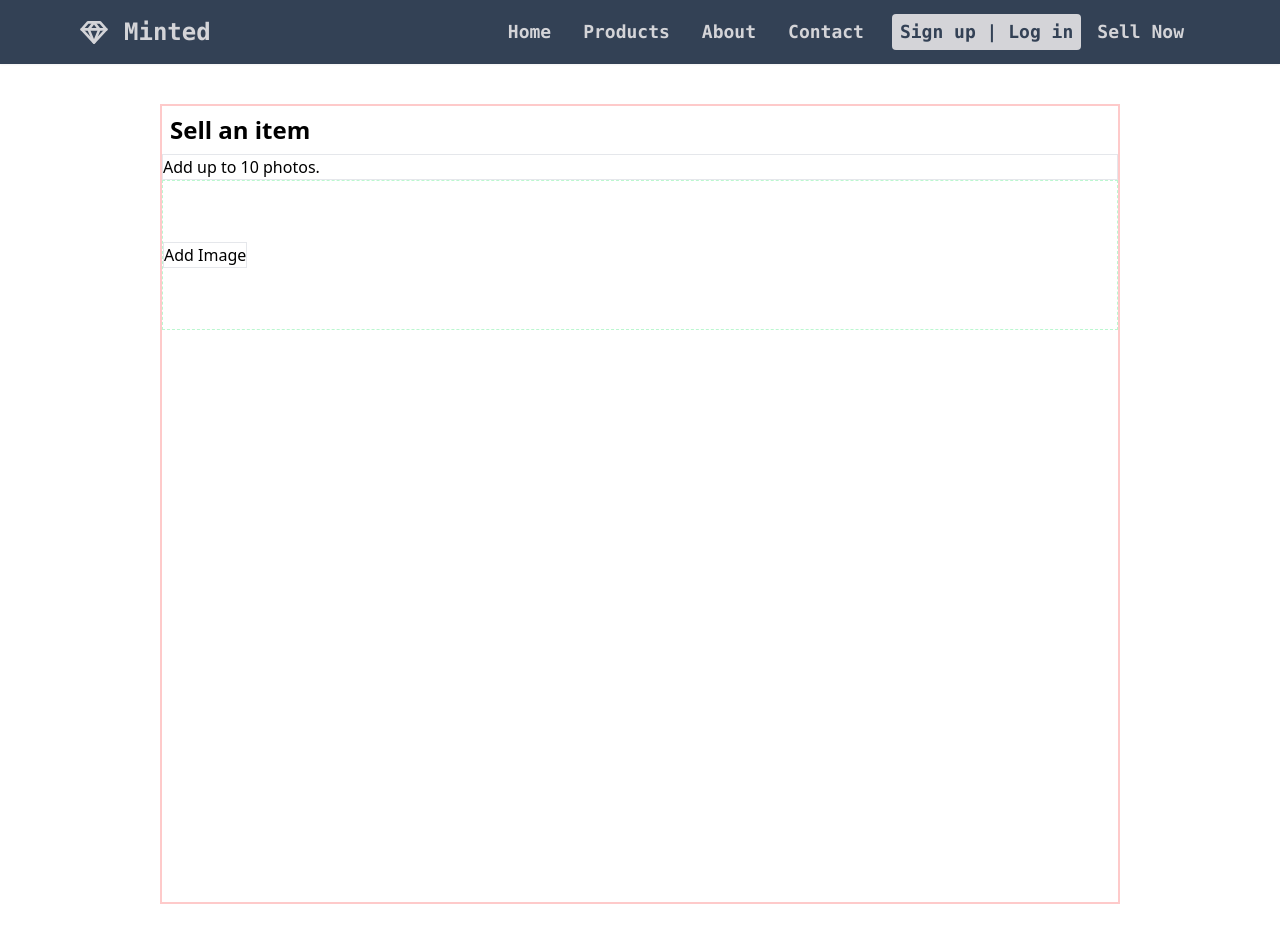
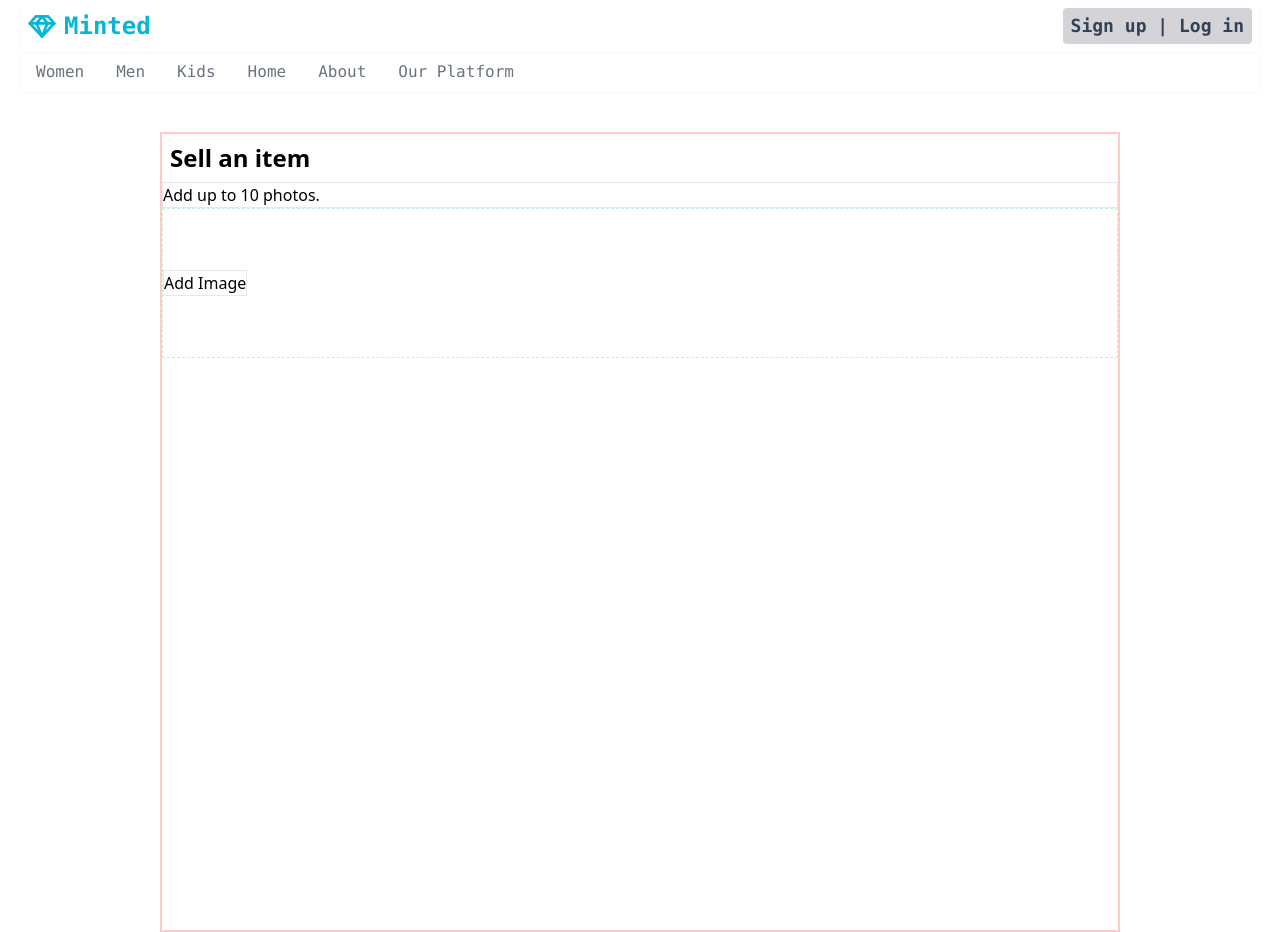
Before and after one commit to minjie0501/minted, a Next.js app in the folder frontend/: page /items/new in a window 1280 px wide. Before the commit the page ends 904 px from the top, so only its background shows below. Built offline with nearby package versions, Linux system fonts and the light colour scheme.

Commit message:
vinted ui

```diff
--- /dev/null
+++ b/frontend/components/Header/Header.tsx
@@ -0,0 +1,19 @@
+import Image from "next/image";
+import React from "react";
+import HeaderCard from "./HeaderCard";
+
+type Props = {};
+
+// TODO: make this responsive
+export default function Header({}: Props) {
+  return (
+    <div className="relative flex justify-center w-full ">
+      <div className="absolute m-auto px-5 xl:px-0 w-full  xl:w-[1240px] top-1/4 h-fit">
+        <HeaderCard />
+      </div>
+      <div className=" relative w-screen min-h-[65vh]  -z-10">
+        <Image src={"/assets/carousel3.jpg"} alt="" layout="fill" className="object-cover" />
+      </div>
+    </div>
+  );
+}
--- /dev/null
+++ b/frontend/components/Header/HeaderCard.tsx
@@ -0,0 +1,19 @@
+import React from "react";
+
+type Props = {};
+
+
+
+export default function HeaderCard({}: Props) {
+  return (
+    <div className="w-[350px] bg-white p-8">
+      <h1 className="text-4xl font-medium whitespace-pre-wrap">
+        Ready to {"\n"}declutter your {"\n"}closet?
+      </h1>
+      <button className="px-10 py-2 mt-10 mb-4 w-full bg-cyan-500 rounded-md">Sell now</button>
+      <div>
+        <a href="" className="text-cyan-500">Learn how it works</a>
+      </div>
+    </div>
+  );
+}
--- a/frontend/components/HomeContent.tsx
+++ b/frontend/components/HomeContent.tsx
@@ -1,35 +1,25 @@
-import React from "react";
+import React, { ReactElement, useEffect, useState } from "react";
 import { Card } from "./HomeContentItems/Card";
 import { ContentTable } from "./HomeContentItems/ContentTable";
 
 interface Props {}
 
+
 export function HomeContent({}: Props) {
+  const [nbOfCards, setNbOfCards] = useState(10);
+
+
   return (
     <div className=" w-full h-full pt-10">
       <ContentTable title="Featured Items">
-        <Card />
-        <Card />
-        <Card />
-        <Card />
-        <Card />
-        <Card />
-        <Card />
-        <Card />
-        <Card />
-        <Card />
+        {Array.from({ length: nbOfCards }).map((_, i) => (
+          <Card key={i} />
+        ))}
       </ContentTable>
       <ContentTable title="Popular Brands">
-        <Card />
-        <Card />
-        <Card />
-        <Card />
-        <Card />
-        <Card />
-        <Card />
-        <Card />
-        <Card />
-        <Card />
+        {Array.from({ length: nbOfCards }).map((_, i) => (
+          <Card key={i} />
+        ))}
       </ContentTable>
     </div>
   );
--- a/frontend/components/HomeContentItems/Card.tsx
+++ b/frontend/components/HomeContentItems/Card.tsx
@@ -5,7 +5,7 @@ interface Props {}
 
 export function Card({}: Props) {
   return (
-    <div className="p-2 w-48 sm:w-64 ">
+    <div className="p-0 lg:p-2 w-40 sm:w-64 m-auto">
       <div>Username</div>
       <div className="relative h-60 sm:h-80 w-full">
         <Image src="/assets/dummyimage.jpg" layout="fill" alt="" />
--- a/frontend/components/HomeContentItems/ContentTable.tsx
+++ b/frontend/components/HomeContentItems/ContentTable.tsx
@@ -2,15 +2,16 @@ import React, { ReactElement } from "react";
 import { Card } from "./Card";
 
 interface Props {
-  children: ReactElement | ReactElement[];
+  children: ReactElement | ReactElement[] | any; // TODO: change this for any for the .map in HomeContent
   title: string;
 }
 
 export function ContentTable({ children, title }: Props) {
   return (
-    <div className="m-auto w-[390px] sm:w-[600px] md:w-[820px] lg:w-[1040px] xl:w-[1240px]">
-      <h2 className="ml-2 sm:ml-12 md:ml-8 lg:ml-3 xl:ml-0 text-2xl font-semibold mb-4">{title}</h2>
-      <div className=" flex flex-wrap xl:grid xl:grid-cols-5 justify-items-center mb-16 justify-center">{children}</div>
+    <div className="m-auto px-5 xl:px-0 w-full  xl:w-[1240px]">
+      <h2 className="ml-0 lg:ml-2 xl:ml-0 text-2xl font-semibold mb-4">{title}</h2>
+      <div className=" flex flex-wrap xl:grid xl:grid-cols-5 justify-items-center mb-16 justify-between xl:justify-center">{children}</div>
+      {/* <div className=" grid grid-cols-3 lg:grid-cols-4 xl:grid xl:grid-cols-5 justify-items-center mb-16 justify-between xl:justify-center">{children}</div> */}
     </div>
   );
 }
--- a/frontend/components/Navbar.tsx
+++ b/frontend/components/Navbar.tsx
@@ -39,15 +39,18 @@ export function Navbar({}: Props) {
 
   return (
     <>
+      <div className="">
+        <div className="h-full">
+          <div className="m-auto w-full xl:w-[1240px] px-5 xl:px-0">
             <nav
-        className="flex justify-between items-center h-16 bg-slate-700 text-zinc-300 text-xl relative shadow-sm font-bold font-mono"
+              className="flex justify-between items-center p-2 text-cyan-500 text-xl relative shadow-sm font-bold font-mono"
               role="navigation"
             >
               <Link href="/">
                 {/* Minted <FontAwesomeIcon className="text-2xl" icon={faGem} /> */}
-          <div className="ml-2 lg:ml-4 xl:ml-20 flex text-2xl justify-center items-center cursor-pointer">
+                <div className=" flex text-2xl justify-center items-center cursor-pointer">
                   <SketchLogo size={28} weight="bold" />
-            <span className="ml-4">Minted</span>
+                  <span className="ml-2">Minted</span>
                 </div>
               </Link>
 
@@ -56,19 +59,7 @@ export function Navbar({}: Props) {
                   <path strokeLinecap="round" strokeLinejoin="round" strokeWidth={2} d="M4 6h16M4 12h16M4 18h16" />
                 </svg>
               </div>
-        <div className="md:flex hidden text-base justify-center items-center lg:text-lg mr-2 lg:mr-4 xl:mr-20">
-          <Link href="/">
-            <span className="mx-4 cursor-pointer">Home</span>
-          </Link>
-          <Link href="/products">
-            <span className="mx-4 cursor-pointer">Products</span>
-          </Link>
-          <Link href="/about">
-            <span className="mx-4 cursor-pointer">About</span>
-          </Link>
-          <Link href="/contact">
-            <span className="mx-4 cursor-pointer">Contact</span>
-          </Link>
+              <div className="md:flex hidden text-base justify-center items-center lg:text-lg ">
                 {/* <Link href="/sign-up"> */}
                 {/* <a> */}
                 {loggedIn ? (
@@ -78,14 +69,59 @@ export function Navbar({}: Props) {
                 ) : (
                   <Button value="Sign up | Log in" onClick={() => dispatch(showModal(true))} />
                 )}
-          <Link href="/items/new">
+                {/* <Link href="/items/new">
                 <span className="mx-4 cursor-pointer">Sell Now</span>
-          </Link>
+              </Link> */}
                 {/* </a> */}
                 {/* </Link> */}
               </div>
             </nav>
             <Dropdown isOpen={hamburgerOpen} loggedIn={loggedIn} />
+          </div>
+        </div>
+      </div>
+      <div className="">
+        <div className="h-full">
+          <div className="m-auto w-full xl:w-[1240px] ">
+            <div className="flex justify-between items-center h-full text-gray-500 text-lg font-thin relative shadow-sm font-mono">
+              <div className="md:flex hidden text-base justify-center items-center font-light ">
+                <div className="flex m-auto w-full xl:w-[1240px] ">
+                  <Link href="/">
+                    <span className="mx-2 p-2 hover:bg-gray-100 cursor-pointer">
+                      <a href="">Women</a>
+                    </span>
+                  </Link>
+                  <Link href="/">
+                    <span className="mx-2 p-2 hover:bg-gray-100 cursor-pointer">
+                      <a href="">Men</a>
+                    </span>
+                  </Link>
+                  <Link href="/">
+                    <span className="mx-2 p-2 hover:bg-gray-100 cursor-pointer">
+                      <a href="">Kids</a>
+                    </span>
+                  </Link>
+                  <Link href="/">
+                    <span className="mx-2 p-2 hover:bg-gray-100 cursor-pointer">
+                      <a href="">Home</a>
+                    </span>
+                  </Link>
+                  <Link href="/">
+                    <span className="mx-2 p-2 hover:bg-gray-100 cursor-pointer">
+                      <a href="">About</a>
+                    </span>
+                  </Link>
+                  <Link href="/">
+                    <span className="mx-2 p-2 hover:bg-gray-100 cursor-pointer">
+                      <a href="">Our Platform</a>
+                    </span>
+                  </Link>
+                </div>
+              </div>
+            </div>
+          </div>
+        </div>
+      </div>
     </>
   );
 }
--- a/frontend/pages/index.tsx
+++ b/frontend/pages/index.tsx
@@ -3,6 +3,7 @@ import Head from "next/head";
 import Image from "next/image";
 import { useEffect } from "react";
 import { Carousel } from "../components/Carousel";
+import Header from "../components/Header/Header";
 import { HomeContent } from "../components/HomeContent";
 import { useAppDispatch } from "../features/hooks";
 import { setUser } from "../features/userSlice";
@@ -30,9 +31,10 @@ const Home: NextPage = () => {
 
 
   return (
-    <div className="overflow-x-hidden">
+    <div className="overflow-x-hidden ">
       {/* <Image src="/assets/carousel1.jpg" alt=""  width={20} height={20}/> */}
-      <Carousel />
+      {/* <Carousel /> */}
+      <Header/>
       <HomeContent />
     </div>
   );
--- a/frontend/pages/items/new.tsx
+++ b/frontend/pages/items/new.tsx
@@ -36,7 +36,7 @@ export default function New({}: Props) {
   };
 
   return (
-    <div className="m-auto w-[390px] sm:w-[600px] md:w-[820px] lg:w-[960px] border-red-200 border-2 h-screen mt-10">
+    <div className="m-auto w-[390px] sm:w-[690px] md:w-[820px] lg:w-[960px] border-red-200 border-2 h-screen mt-10">
       <h2 className="font-semibold text-2xl m-2">Sell an item</h2>
       <div className="border-gray-200  border">
         <h3>Add up to 10 photos. </h3>
```
Also changed, not shown: 1 other file (tests, documents, lock files or other folders). Lines whose indentation alone changed are shown as unchanged.
